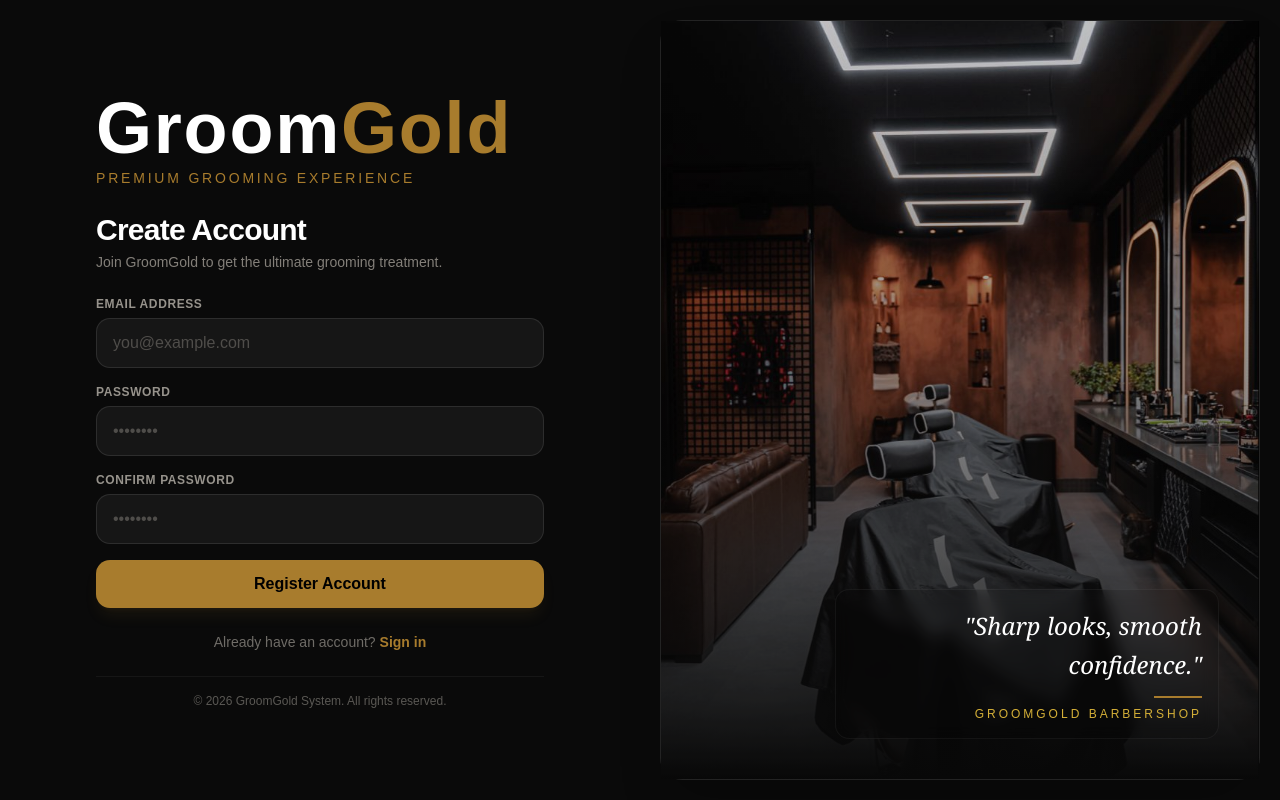
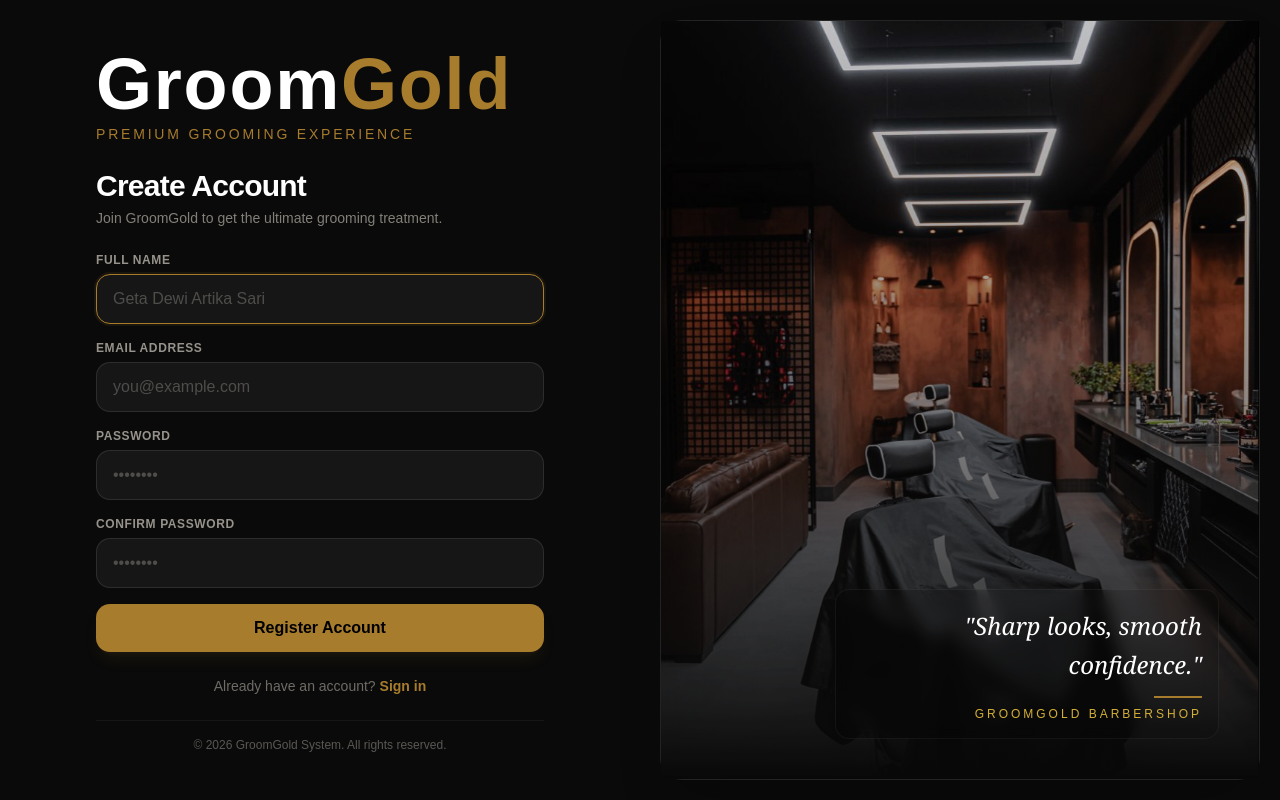
Before and after one commit to geta2125/barbershop-app, a React (Vite) app: page /register in a window 1280 px wide. Built offline with nearby package versions, Linux system fonts and the light colour scheme.

Commit message:
React Hooks pada Project CRM

```diff
--- a/src/components/SearchBar.jsx
+++ b/src/components/SearchBar.jsx
@@ -1,15 +1,10 @@
+import { forwardRef } from "react";
 import { FaSearch } from "react-icons/fa";
 
-export default function SearchBar({
-    value,
-    onChange,
-    placeholder
-}) {
-
+const SearchBar = forwardRef(
+    ({ value, onChange, placeholder }, ref) => {
         return (
-
             <div className="relative">
-
                 <FaSearch className="
                     absolute left-4 top-1/2
                     -translate-y-1/2
@@ -17,6 +12,8 @@ export default function SearchBar({
                 " />
 
                 <input
+                    autoFocus
+                    type="text"
                     value={value}
                     onChange={onChange}
                     placeholder={placeholder}
@@ -25,13 +22,13 @@ export default function SearchBar({
                 pl-11 pr-4 py-3
                 bg-[#1b1b24]
                 border border-[#242335]
-                    rounded-2xl
+                rounded-xl
                 outline-none
                 "
                 />
-
             </div>
-
+        );
+    }
 );
 
-}
+export default SearchBar;
--- a/src/pages/Customers.jsx
+++ b/src/pages/Customers.jsx
@@ -15,7 +15,7 @@ import {
     PaginationPrevious,
 } from "@/components/ui/pagination";
 
-import { useState } from "react";
+import { useState, useRef, useEffect } from "react";
 import { Link } from "react-router-dom";
 import dataCustomers from "../data/datacustomers.json";
 
@@ -35,6 +35,10 @@ export default function Customers() {
     const [statusFilter, setStatusFilter] = useState("All");
     const [showForm, setShowForm] = useState(false);
     const [customers, setCustomers] = useState(dataCustomers);
+    const searchRef = useRef(null);
+    useEffect(() => {
+        searchRef.current?.focus();
+    }, []);
     // PAGINATION
     const [currentPage, setCurrentPage] = useState(1);
     const itemsPerPage = 100;
@@ -131,8 +135,13 @@ export default function Customers() {
                 {/* ACTION BAR (SEARCH & FILTER) */}
                 <div className="flex flex-col sm:flex-row justify-between items-stretch sm:items-center gap-4 mb-6 bg-[#1b1b24]/20 p-4 rounded-2xl border border-[#242335]/40">
                     <div className="flex-1 max-w-md">
-                        <SearchBar value={search} onChange={(e) => setSearch(e.target.value)} placeholder="Search customer..." />
-                    </div>
+                        <SearchBar
+                            ref={searchRef}
+                            value={search}
+                            onChange={(e) => setSearch(e.target.value)}
+                            placeholder="Search customer..."
+                        />
+                </div>
                     <div className="flex gap-3 flex-wrap sm:flex-nowrap">
                         <select
                             value={statusFilter}
--- a/src/pages/auth/Forgot.jsx
+++ b/src/pages/auth/Forgot.jsx
@@ -2,6 +2,11 @@ import { Link } from "react-router-dom";
 import { HiArrowLeft } from "react-icons/hi2";
 
 export default function Forgot() {
+    const emailRef = useRef(null);
+
+    useEffect(() => {
+        emailRef.current?.focus();
+    }, []);
     return (
         <div>
             {/* HEADER */}
--- a/src/pages/auth/Login.jsx
+++ b/src/pages/auth/Login.jsx
@@ -4,6 +4,7 @@ import { FcGoogle } from "react-icons/fc";
 import { useState } from "react";
 import { useNavigate } from "react-router-dom";
 import { Checkbox } from "@/components/ui/checkbox";
+import { useRef, useEffect } from "react";
 
 export default function Login() {
     const navigate = useNavigate();
@@ -14,6 +15,11 @@ export default function Login() {
         email: "",
         password: "",
     });
+    const emailRef = useRef(null);
+
+    useEffect(() => {
+        emailRef.current?.focus();
+    }, []);
 
     const handleChange = (e) => {
         const { name, value } = e.target;
@@ -73,7 +79,7 @@ export default function Login() {
                         Email Address
                     </label>
                     <input
-                        name="email"
+                        ref={emailRef}
                         type="email"
                         onChange={handleChange}
                         className="w-full mt-1 px-4 py-2.5 bg-[#161616] border border-white/10 rounded-lg focus:border-[#A87C2D] focus:ring-2 focus:ring-[#A87C2D]/20 outline-none transition"
--- a/src/pages/auth/Register.jsx
+++ b/src/pages/auth/Register.jsx
@@ -1,6 +1,12 @@
 import { Link } from "react-router-dom";
+import { useEffect, useRef } from "react";
 
 export default function Register() {
+    const nameRef = useRef(null);
+
+    useEffect(() => {
+        nameRef.current?.focus();
+    }, []);
     return (
         <div>
             {/* HEADER */}
@@ -14,6 +20,19 @@ export default function Register() {
             </div>
 
             <form className="space-y-4">
+                <div>
+                    <label className="text-xs font-semibold text-[#D3CDC3]/70 uppercase tracking-wider block mb-1.5">
+                        Full Name
+                    </label>
+
+                    <input
+                        ref={nameRef}
+                        type="text"
+                        required
+                        className="w-full px-4 py-3 bg-[#161616] border border-white/10 rounded-xl text-[#D3CDC3] placeholder-[#D3CDC3]/30 focus:border-[#A87C2D] focus:ring-2 focus:ring-[#A87C2D]/10 outline-none transition"
+                        placeholder="Geta Dewi Artika Sari"
+                    />
+                </div>
                 {/* EMAIL */}
                 <div>
                     <label className="text-xs font-semibold text-[#D3CDC3]/70 uppercase tracking-wider block mb-1.5">
```
Lines whose indentation alone changed are shown as unchanged.
